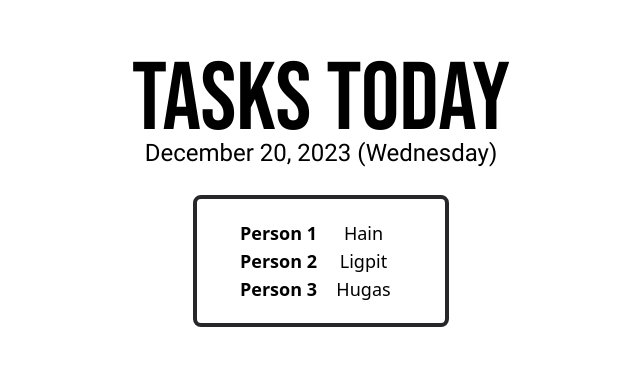
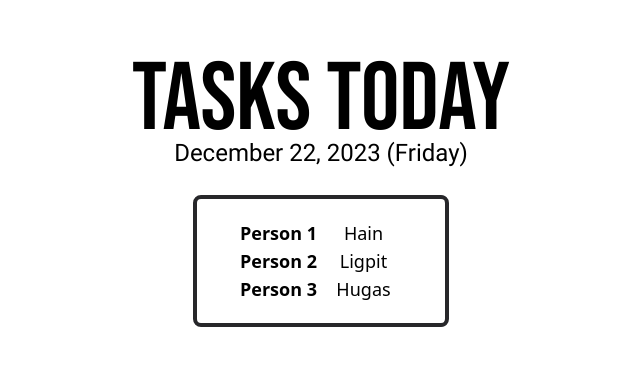
Before and after one commit to su0h/chores-web, an Angular app: page / in a window 1280 px wide. Shown: the part 203-568 px from the top of the page, without its empty margins (319-959 px from the left). Built offline with nearby package versions, Linux system fonts and the light colour scheme.

Commit message:
Implemented date string retrieval for header

```diff
--- a/src/app/app.config.ts
+++ b/src/app/app.config.ts
@@ -2,7 +2,8 @@ import { ApplicationConfig } from '@angular/core';
 import { provideRouter } from '@angular/router';
 
 import { routes } from './app.routes';
+import { DatePipe } from '@angular/common';
 
 export const appConfig: ApplicationConfig = {
-  providers: [provideRouter(routes)]
+  providers: [provideRouter(routes), DatePipe]
 };
--- a/src/app/header/header.component.html
+++ b/src/app/header/header.component.html
@@ -1,2 +1,2 @@
 <div class="flex justify-center header-title">TASKS TODAY</div>
-<div class="flex justify-center header-date">December 20, 2023 (Wednesday)</div>
+<div class="flex justify-center header-date">{{dateToday}}</div>
--- a/src/app/header/header.component.ts
+++ b/src/app/header/header.component.ts
@@ -1,4 +1,5 @@
-import { Component } from '@angular/core';
+import { Component, OnInit } from '@angular/core';
+import { DateService } from '../services/date/date-service.service';
 
 @Component({
   selector: 'app-header',
@@ -8,5 +9,9 @@ import { Component } from '@angular/core';
   styleUrl: './header.component.css'
 })
 export class HeaderComponent {
+  protected dateToday: String | null;
 
+  constructor(private dateService: DateService) {
+    this.dateToday = this.dateService.getDateStringToday();
+  }
 }
--- a/src/app/services/date/date-service.service.ts
+++ b/src/app/services/date/date-service.service.ts
@@ -1,9 +1,14 @@
+import { DatePipe } from '@angular/common';
 import { Injectable } from '@angular/core';
 
 @Injectable({
   providedIn: 'root'
 })
-export class DateServiceService {
+export class DateService {
 
-  constructor() { }
+  constructor(private datePipe: DatePipe) { }
+
+  public getDateStringToday(): String | null {
+    return this.datePipe.transform(new Date(), "MMMM d, y (EEEE)");
+  }
 }
```
